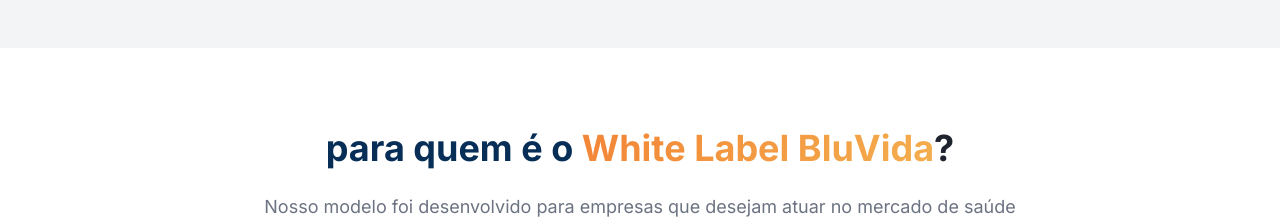
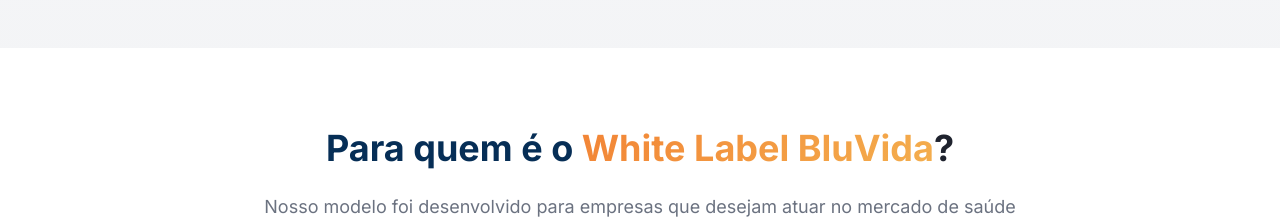
Before and after one commit to bluvida/bluvida, a React (Vite) app: page / in a window 1280 px wide. Shown: the part 1940-2160 px from the top of the page. Built offline with nearby package versions, Linux system fonts and the light colour scheme.

Commit message:
Update SolutionSection.tsx

```diff
--- a/src/components/SolutionSection.tsx
+++ b/src/components/SolutionSection.tsx
@@ -87,7 +87,7 @@ export function SolutionSection() {
           {/* Header */}
           <div className="text-center mb-16">
             <h2 className="text-3xl md:text-4xl font-bold text-foreground mb-6">
-              <span className="text-primary">para quem é o</span>{" "}
+              <span className="text-primary">Para quem é o</span>{" "}
               <span className="bg-gradient-secondary bg-clip-text text-transparent">White Label BluVida</span>?
             </h2>
             <p className="text-lg text-muted-foreground max-w-3xl mx-auto leading-relaxed">
```
